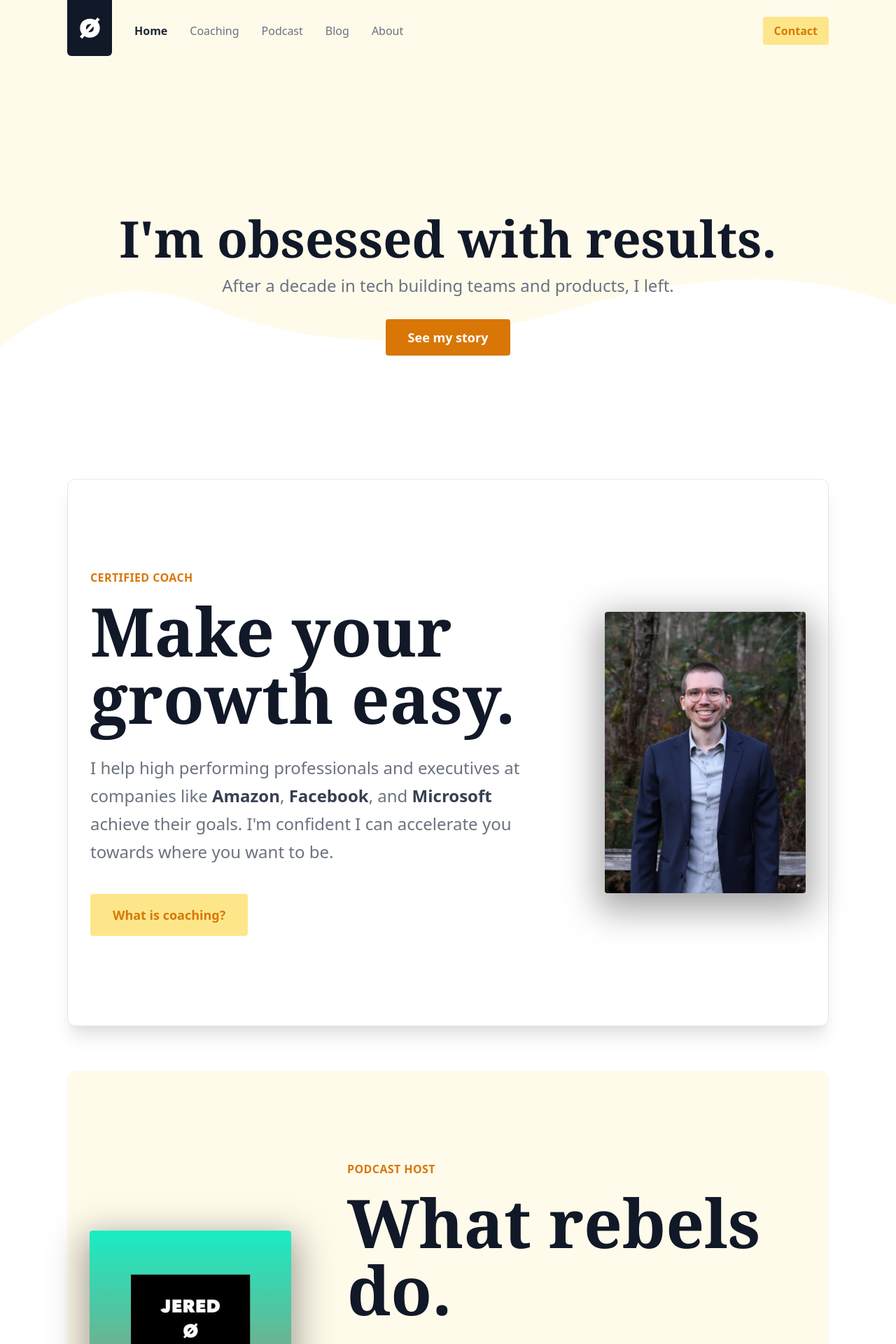
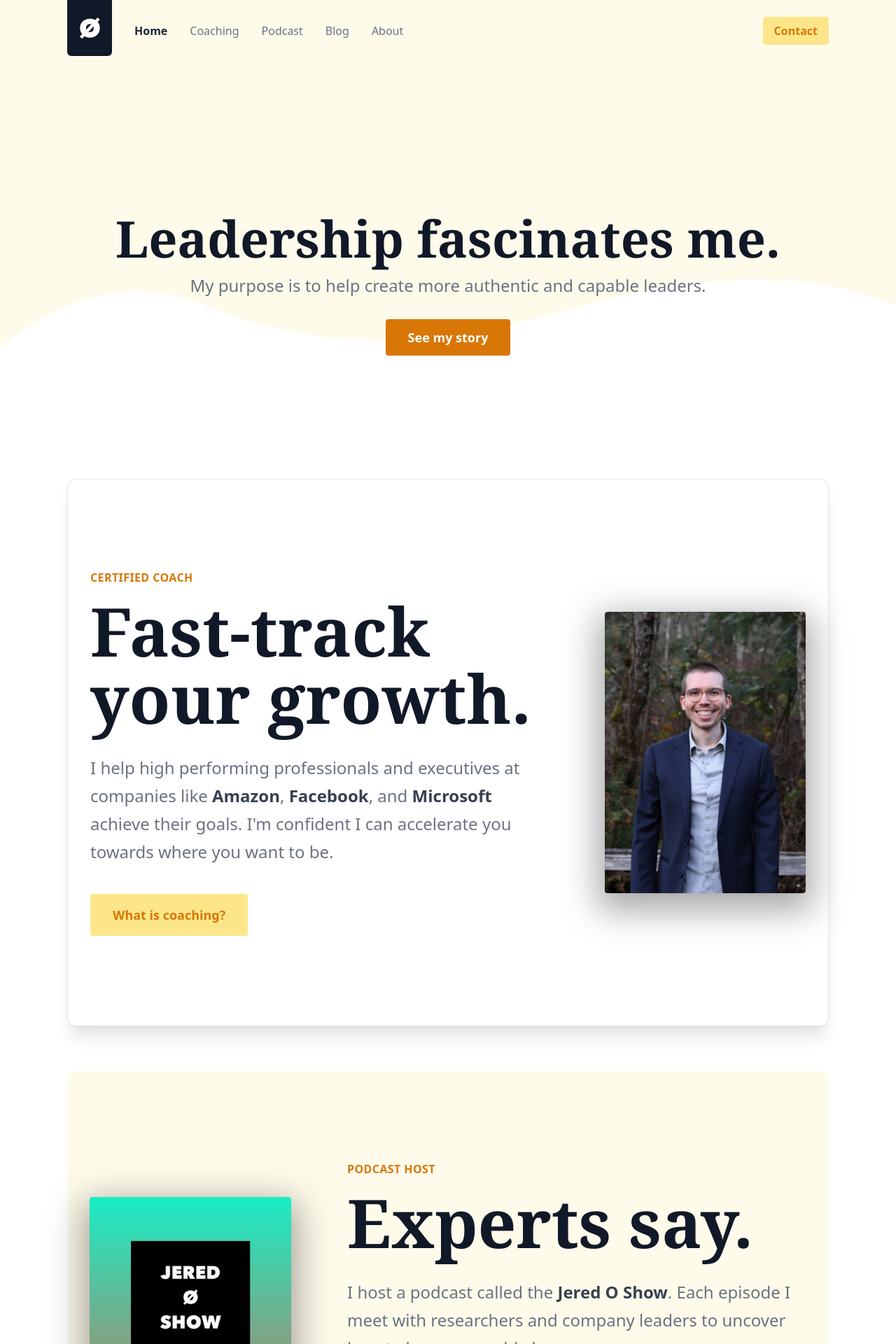
Before and after one commit to JeredOdegard/personal-site, a Next.js app: page /alt in a window 1280 px wide. Shown: the top 1920 px of the page at 70% size. Built offline with nearby package versions, Linux system fonts and the light colour scheme.

Commit message:
Copy changes to alternative homepage.

```diff
--- a/pages/alt.js
+++ b/pages/alt.js
@@ -10,7 +10,7 @@ function Blog() {
       </Head>
 
       <div className="absolute z-0 w-full h-full">
-        <div className="bg-yellow-100 h-96 lg:h-72 xl:h-0"></div>
+        <div className="bg-yellow-50 h-96 lg:h-72 xl:h-0"></div>
         <svg className="fill-current text-yellow-50" xmlns="http://www.w3.org/2000/svg" viewBox="0 0 1920 744">
           <path d="M0 0h1920v654.395c-179.423-73.807-402.81-73.807-670.16 0-164.619 45.447-467.454 141.64-810.272 0C294.326 594.387 147.803 624.185 0 743.787V0z" fill-rule="evenodd"/>
         </svg>
@@ -38,9 +38,9 @@ function Blog() {
         </div>
 
         <div className="mt-48 mb-64 text-center">
-          <h1 className="text-5xl md:text-7xl text-gray-900 font-bold font-serif leading-tight">I'm obsessed with results.</h1>
+          <h1 className="text-5xl md:text-7xl text-gray-900 font-bold font-serif leading-tight">Leadership fascinates me.</h1>
           <p className="text-gray-500 text-xl md:text-2xl max-w-screen-lg mt-4 mx-auto">
-          After a decade in tech building teams and products, I left.
+          My purpose is to help create more authentic and capable leaders.
           </p>
           <a href="#">
             <button className="px-8 py-3 bg-yellow-600 text-lg font-bold text-white rounded mt-8 hover:bg-yellow-500">See my story</button>
@@ -51,7 +51,7 @@ function Blog() {
           <section className="grid grid-cols-12 max-w-screen-xl lg:gap-x-20 mx-auto items-center">
             <div className="col-span-full xl:col-span-8">
               <div className="uppercase tracking-wide text-yellow-600 font-extrabold mb-4">CERTIFIED COACH</div>
-              <h2 className="text-4xl sm:text-5xl lg:text-7xl xl:text-8xl font-extrabold text-gray-900 mb-8 font-serif">Make your growth easy.</h2>
+              <h2 className="text-4xl sm:text-5xl lg:text-7xl xl:text-8xl font-extrabold text-gray-900 mb-8 font-serif max-w-screen-sm">Fast-track your growth.</h2>
               <p className="text-lg sm:text-2xl font-medium sm:leading-10 mb-6 text-gray-500 max-w-screen">I help high performing professionals and executives at companies like <span className="font-bold text-gray-700">Amazon</span>,  <span className="font-bold text-gray-700">Facebook</span>, and <span className="font-bold text-gray-700">Microsoft</span> achieve their goals. I'm confident I can accelerate you towards where you want to be.</p>
                 <a href="#">
                   <button className="px-8 py-4 bg-yellow-200 text-lg font-bold text-yellow-600 rounded mt-2 lg:mt-4 hover:bg-yellow-300">What is coaching?</button>
@@ -70,7 +70,7 @@ function Blog() {
             </div>
             <div className="col-span-full xl:col-span-8">
               <div className="uppercase tracking-wide text-yellow-600 font-extrabold mb-4">PODCAST HOST</div>
-              <h2 className="text-4xl sm:text-5xl lg:text-7xl xl:text-8xl font-bold text-gray-900 mb-8 font-serif">What rebels do.</h2>
+              <h2 className="text-4xl sm:text-5xl lg:text-7xl xl:text-8xl font-bold text-gray-900 mb-8 font-serif">Experts say.</h2>
               <p className="text-lg sm:text-2xl font-medium sm:leading-10 mb-6 text-gray-500 max-w-screen">I host a podcast called the <span className="font-bold text-gray-700">Jered O Show</span>. Each episode I meet with researchers and company leaders to uncover how to become world-class.</p>
                 <a href="#">
                   <button className="px-8 py-4 border-2 border-yellow-500 text-lg font-bold text-yellow-500 rounded mt-2 lg:mt-4 hover:bg-yellow-500 hover:text-white">Listen to the podcast</button>
```
